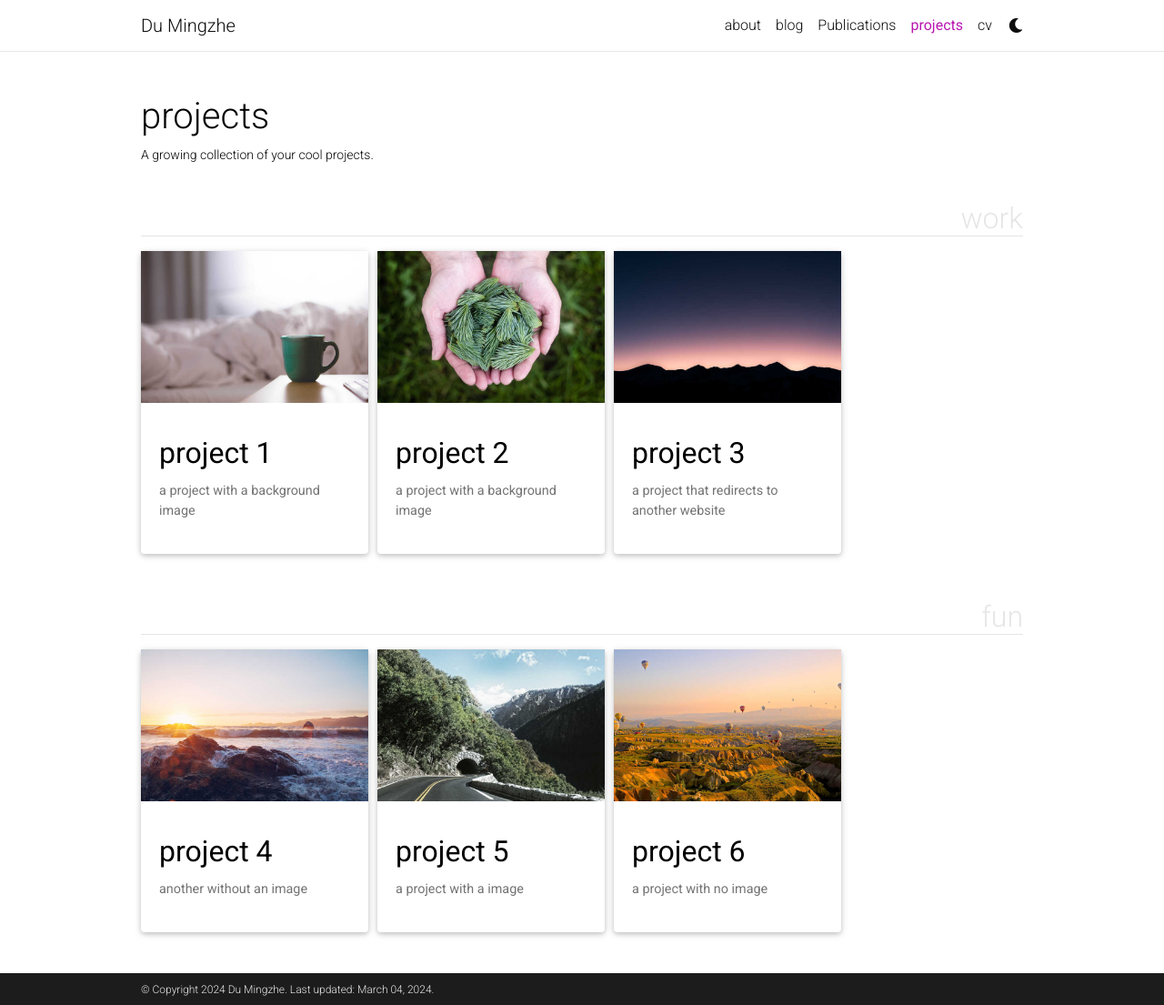
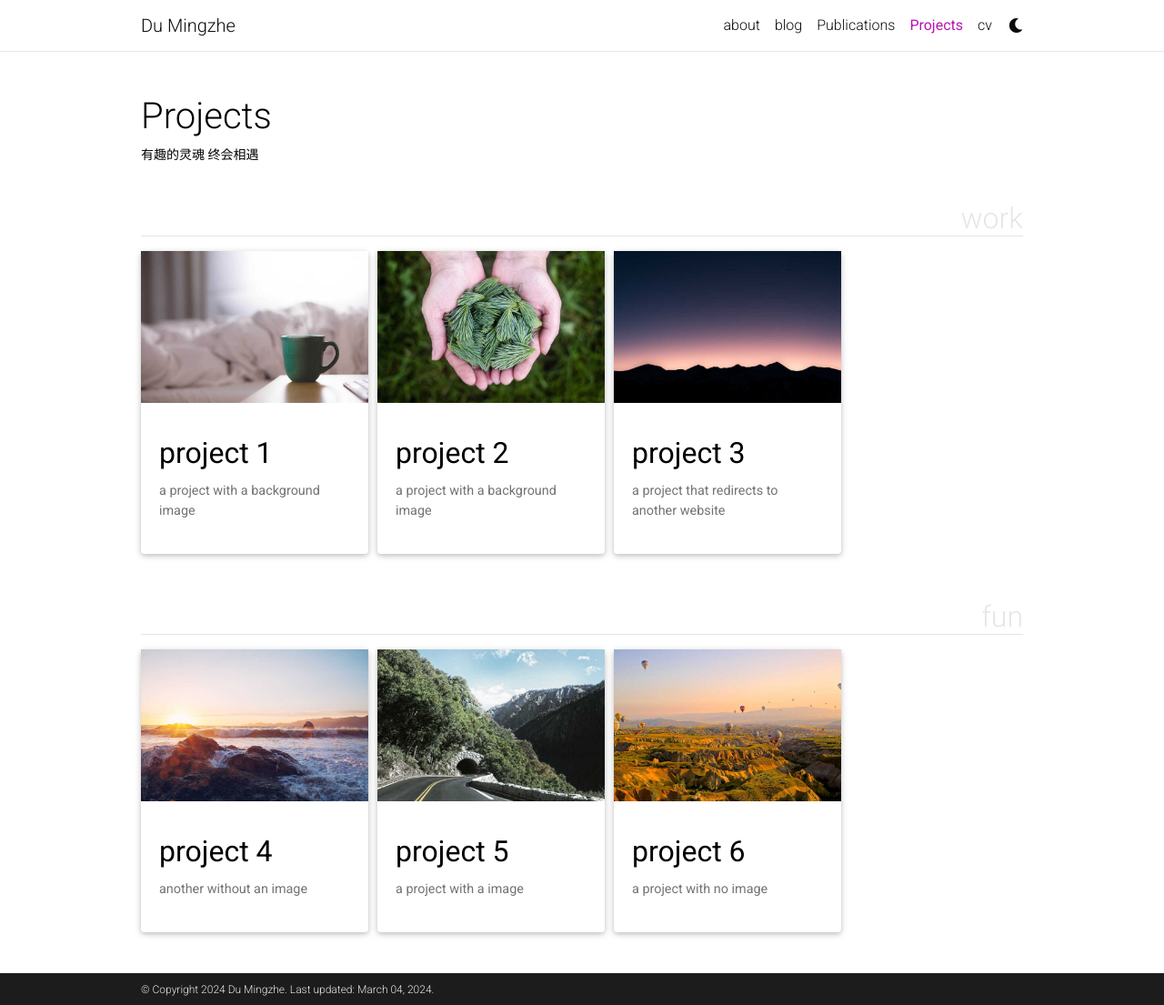
Before and after one commit to Elfsong/elfsong.github.io-, a Jekyll site: the page built from _pages/projects.md, in a window 1280 px wide and 1105 px high. Shown: the whole window at 91% size. Built offline with Jekyll 4.4.1, drawn with Linux system fonts in a browser that asks for light colours; full-size pictures stand in for the smaller copies a plugin makes; comment, search, counter and statistics services are not loaded; a style sheet for code colours, icons or effects is not loaded.

Commit message:
Update projects.md

```diff
--- a/_pages/projects.md
+++ b/_pages/projects.md
@@ -1,8 +1,8 @@
 ---
 layout: page
-title: projects
+title: Projects
 permalink: /projects/
-description: A growing collection of your cool projects.
+description: 有趣的灵魂 终会相遇
 nav: true
 nav_order: 2
 display_categories: [work, fun]
```
